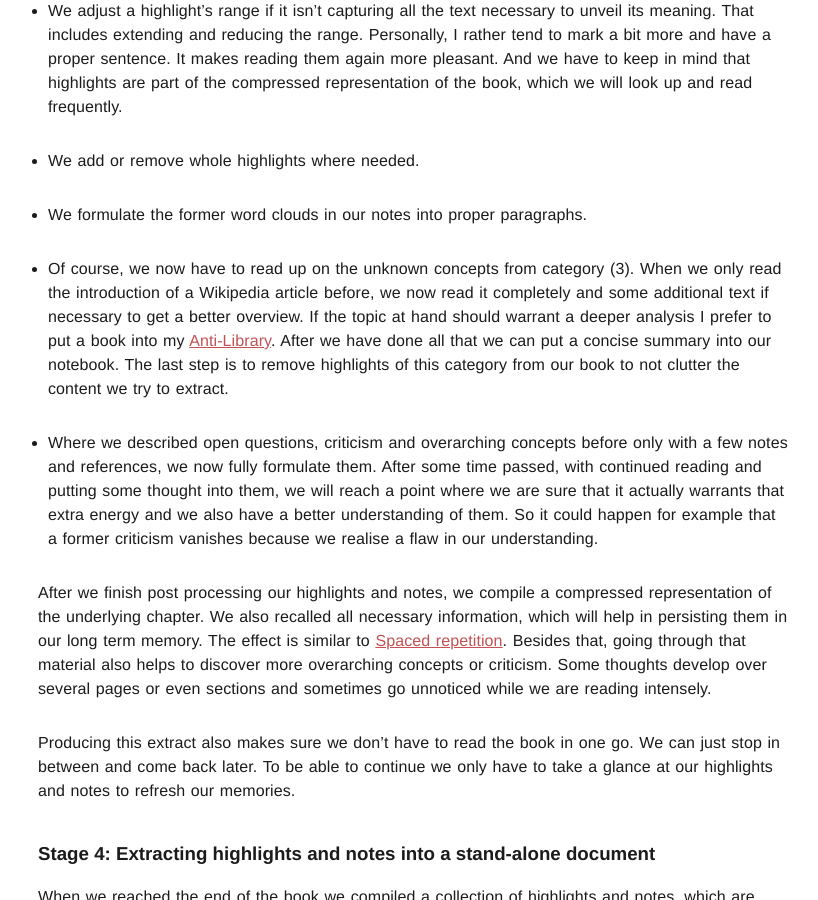
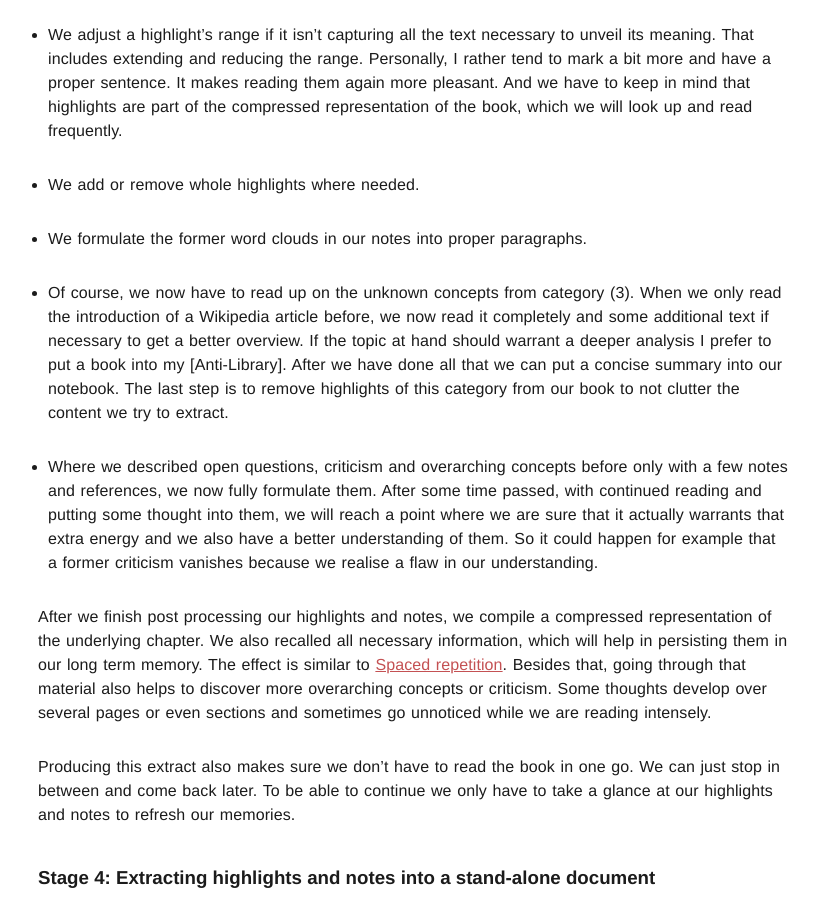
Before and after one commit to pheymann/paulheymann-website, a Jekyll site: the page built from _posts/2020-05-28-on-reading-comprehension-original-thoughts.md, in a window 1280 px wide and 900 px high, scrolled down 5649 px. Shown: the whole window, without its empty margins (227-1045 px from the left). Built offline with Jekyll 4.4.1, drawn with Linux system fonts in a browser that asks for light colours; nearby versions of some CDN libraries; some of the changed text lies outside the part shown.

```diff
--- a/_posts/2020-05-28-on-reading-comprehension-original-thoughts.md
+++ b/_posts/2020-05-28-on-reading-comprehension-original-thoughts.md
@@ -127,7 +128,7 @@ When we decide that there is enough raw material, meaning highlights and notes,
 
 * We formulate the former word clouds in our notes into proper paragraphs.
 
-* Of course, we now have to read up on the unknown concepts from category (3). When we only read the introduction of a Wikipedia article before, we now read it completely and some additional text if necessary to get a better overview. If the topic at hand should warrant a deeper analysis I prefer to put a book into my [Anti-Library](?). After we have done all that we can put a concise summary into our notebook. The last step is to remove highlights of this category from our book to not clutter the content we try to extract.
+* Of course, we now have to read up on the unknown concepts from category (3). When we only read the introduction of a Wikipedia article before, we now read it completely and some additional text if necessary to get a better overview. If the topic at hand should warrant a deeper analysis I prefer to put a book into my [Anti-Library]. After we have done all that we can put a concise summary into our notebook. The last step is to remove highlights of this category from our book to not clutter the content we try to extract.
 
 * Where we described open questions, criticism and overarching concepts before only with a few notes and references, we now fully formulate them. After some time passed, with continued reading and putting some thought into them, we will reach a point where we are sure that it actually warrants that extra energy and we also have a better understanding of them. So it could happen for example that a former criticism vanishes because we realise a flaw in our understanding.
 
```
Also changed, not shown: other parts of _posts/2020-05-28-on-reading-comprehension-original-thoughts.md (+10 -0 lines).
